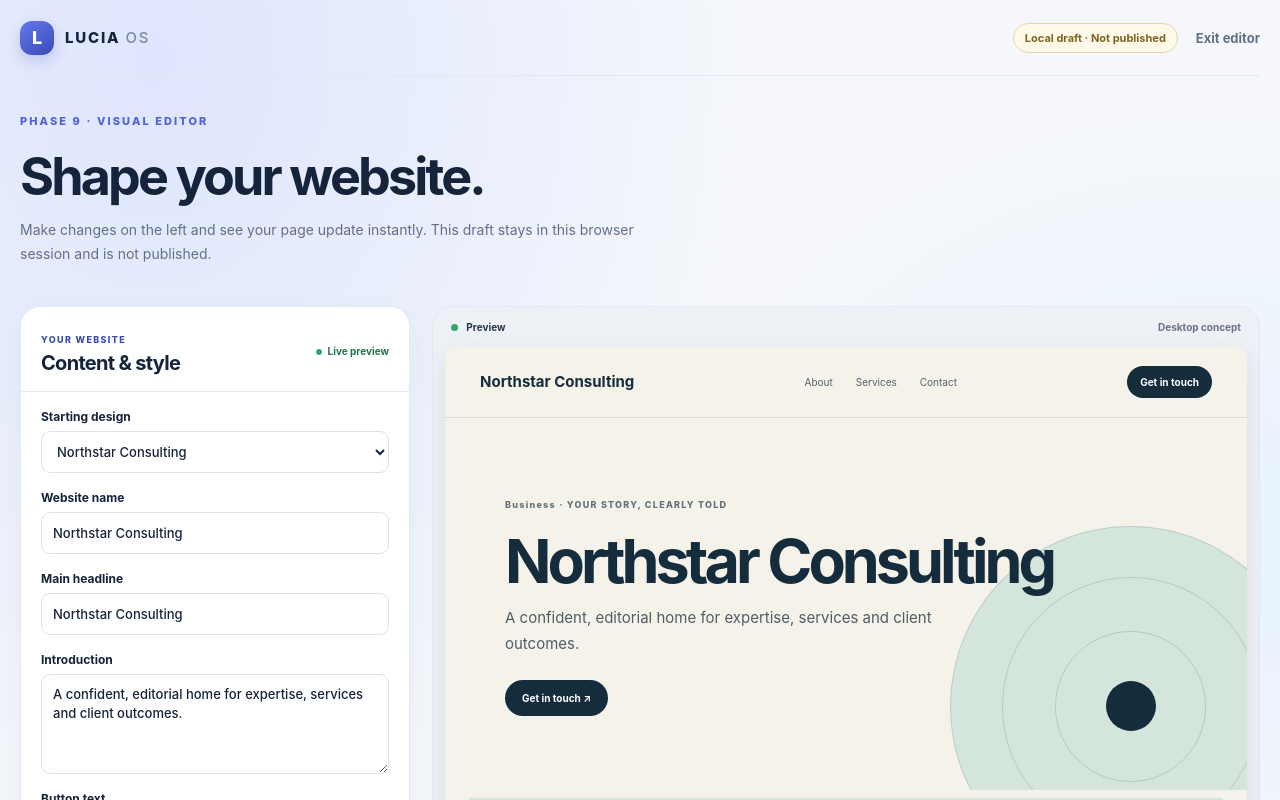
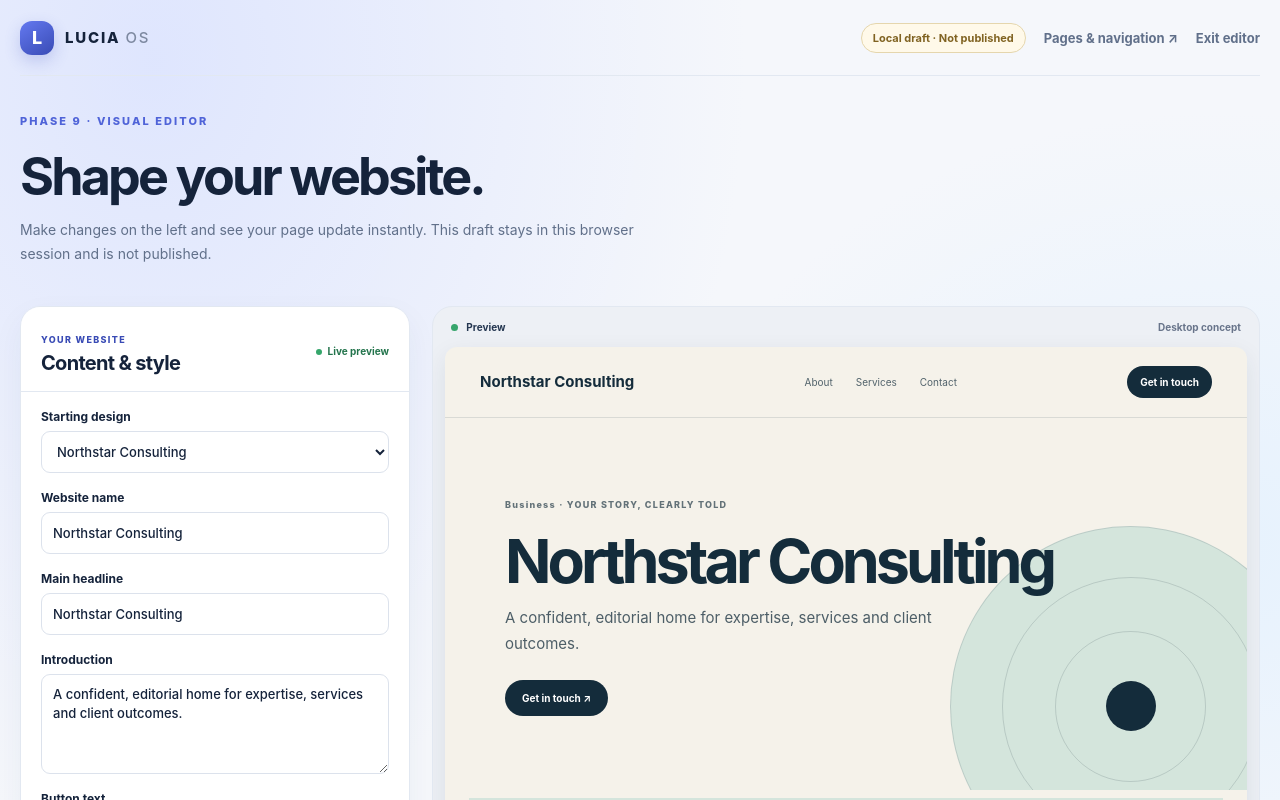
Before and after one commit to trendorafindsinc-jpg/lucia-os, a Next.js app: page /editor in a window 1280 px wide. Shown: the top 800 px of the page. Built offline with nearby package versions, Linux system fonts and the light colour scheme.

Commit message:
Link visual editor to Phase 10 page structure

```diff
--- a/src/components/editor/visual-site-editor.tsx
+++ b/src/components/editor/visual-site-editor.tsx
@@ -34,7 +34,7 @@ export function VisualSiteEditor() {
     <main className="editor-page">
       <header className="editor-topbar">
         <Link className="wordmark" href="/" aria-label="LUCIA OS home"><span className="brand-mark" aria-hidden="true">L</span><span>LUCIA <span className="muted-word">OS</span></span></Link>
-        <div className="editor-topbar-actions"><span className="editor-unsaved">Local draft · Not published</span><Link className="editor-back-link" href="/templates">Exit editor</Link></div>
+        <div className="editor-topbar-actions"><span className="editor-unsaved">Local draft · Not published</span><Link className="editor-back-link" href="/pages">Pages & navigation ↗</Link><Link className="editor-back-link" href="/templates">Exit editor</Link></div>
       </header>
       <section className="editor-heading">
         <p className="eyebrow">PHASE 9 · VISUAL EDITOR</p>
```
